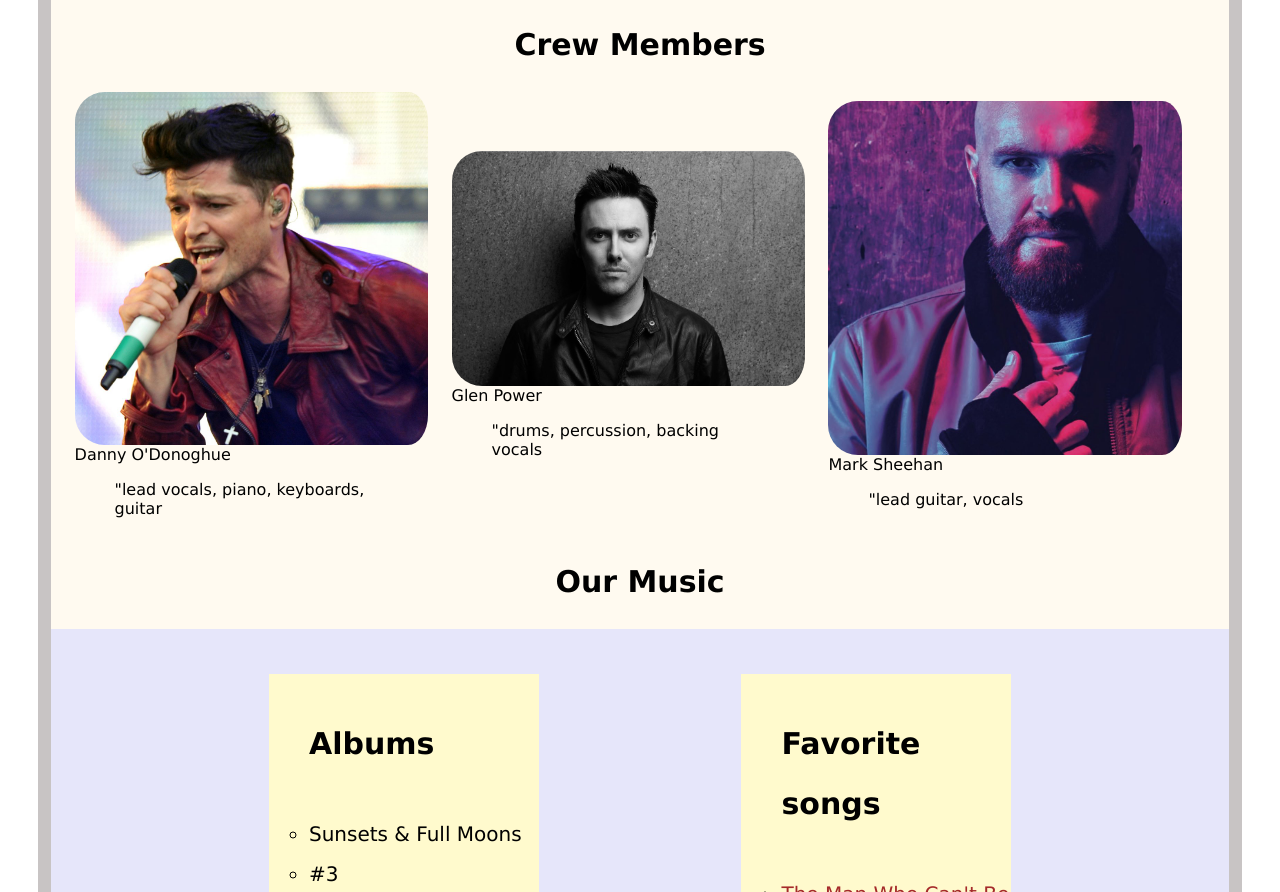
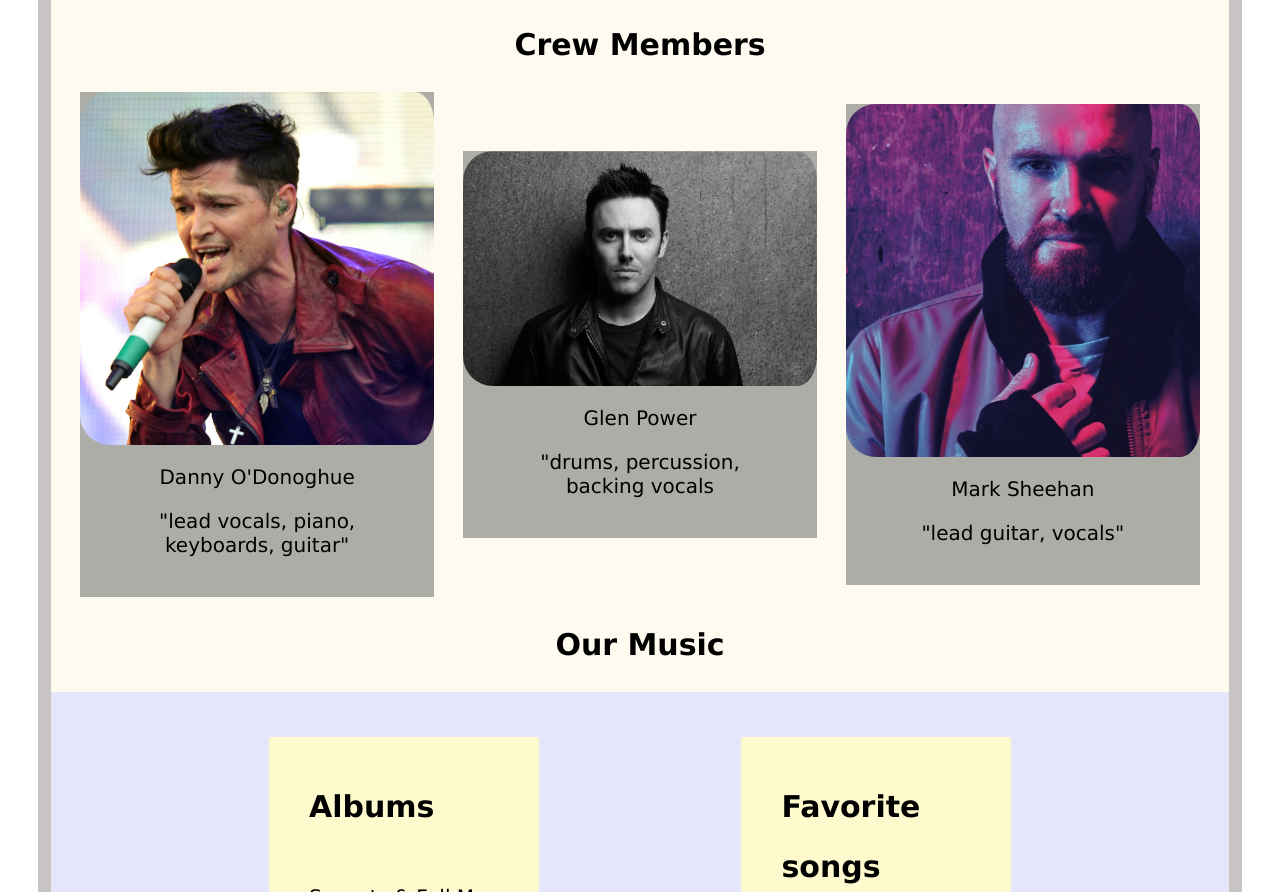
Before and after one commit to nzyokifred/My-Favorite-Band, a plain HTML site: page index.html in a window 1280 px wide. Shown: the part 1663-2555 px from the top of the page. Drawn offline with Linux system fonts and the light colour scheme.

Commit message:
updated member section css

```diff
--- a/index.html
+++ b/index.html
@@ -21,23 +21,27 @@
         <h3>Crew Members</h3>
         <div class="crew">
           <div class="member">
-            <img src="The script pic _files/Danny-ODonoghue.jpg" alt="Danny O'Donoghue">Danny O'Donoghue
-            <blockquote>"lead vocals, piano, keyboards, guitar</blockquote>
+            <img src="The script pic _files/Danny-ODonoghue.jpg" alt="Danny O'Donoghue">
+            <div class="caption">
+              Danny O'Donoghue
+              <blockquote>"lead vocals, piano, keyboards, guitar"</blockquote>
+            </div>
           </div>
           <div class="member">
-            <img src="The script pic _files/Glen.jpg" alt=Glen Power>Glen Power
-            <blockquote>"drums, percussion, backing vocals
-            </blockquote>
+            <img src="The script pic _files/Glen.jpg" alt="Glen Power">
+            <div class="caption">
+              Glen Power
+              <blockquote>"drums, percussion, backing vocals
+              </blockquote>
+            </div>
           </div>
           <div class="member">
-            <img src="The script pic _files/Mark.jpg" alt=""Mark Sheehan>Mark Sheehan
-            <blockquote>"lead guitar, vocals</blockquote>
+            <img src="The script pic _files/Mark.jpg" alt="Mark Sheehan">
+            <div class="caption">
+              Mark Sheehan
+              <blockquote>"lead guitar, vocals"</blockquote>
+            </div>
           </div>
-
-
-
-
-            <e>
         </div>
         <h3> Our Music</h3>
         <div class="albums">
--- a/style.css
+++ b/style.css
@@ -79,6 +79,13 @@ justify-content: space-evenly;
 .crew .member
 {
   width:30%;
+  background-color: rgb(173, 173, 168);
+}
+.crew .member .caption
+{
+padding: 20px;
+text-align:center;
+font-size: 20px;
 }
 .crew img
 {
```
